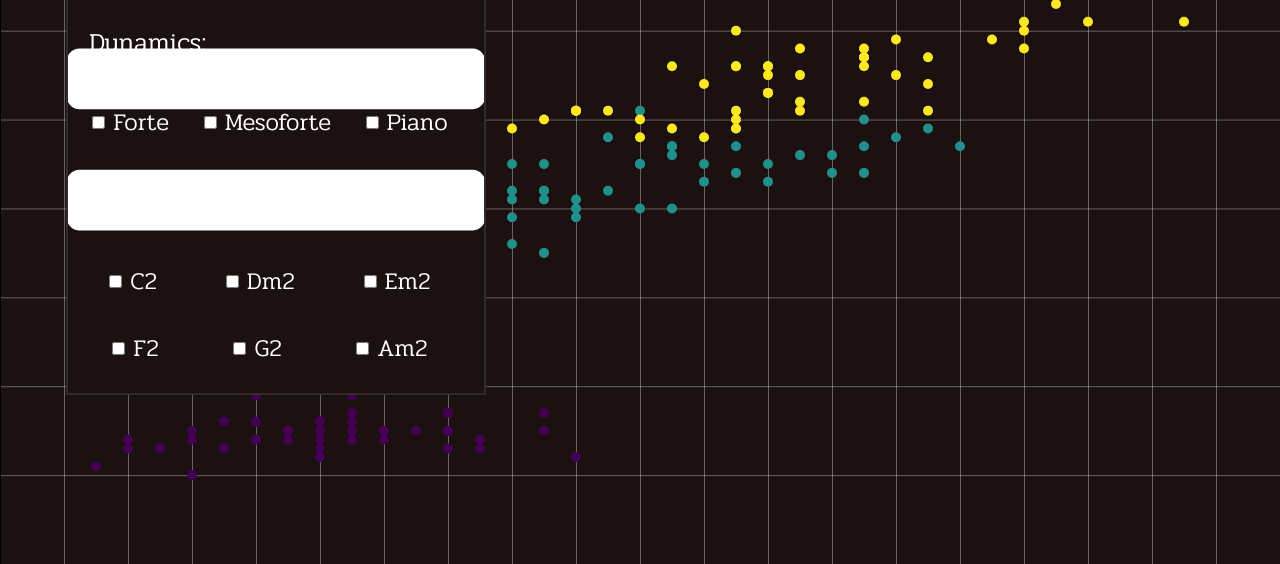
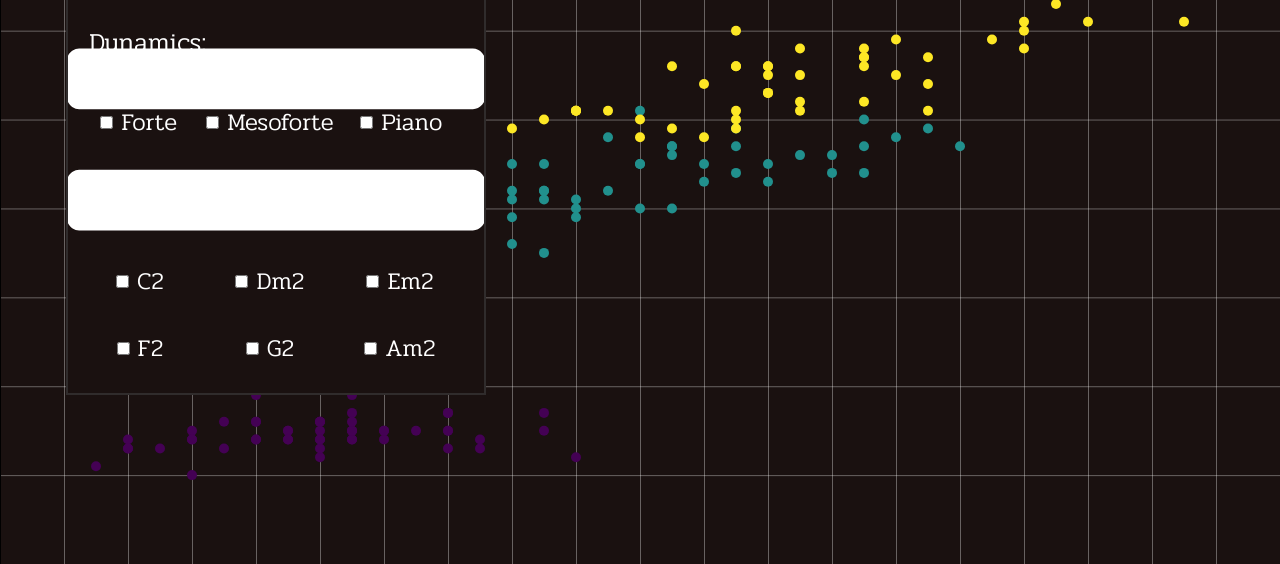
Before and after one commit to CreativAI-UC/timbreplay, a website built with webpack: page src/index.html in a window 1280 px wide. Shown: the part 236-800 px from the top of the page. Built offline with nearby package versions, Linux system fonts and the light colour scheme.

Commit message:
control box css improvements

```diff
--- a/src/css/main.css
+++ b/src/css/main.css
@@ -186,6 +186,7 @@ body {
   text-align: center;
   color: #ffffff;
   background-color: transparent;
+  cursor: pointer;
 }
 
 .hide {
@@ -200,7 +201,8 @@ body {
   height: 400px;
   left: 0px;
   top: 100px;
-  overflow-y: scroll;
+  overflow-y: auto;
+  overflow-x: hidden;
 
   /* Inside Auto Layout */
   flex: none;
@@ -232,12 +234,10 @@ div.row-element-check {
   display: flex;
   flex-direction: row;
   padding: 0px;
+  flex: 1 1 0px;
 
   position: static;
-
-  /* Inside Auto Layout */
-  flex: none;
-  align-self: flex-start;
+  justify-content: center;
 }
 
 .check-row label,
@@ -266,8 +266,9 @@ div#box-content p {
   color: #ffffff;
 }
 
-div#box-filter p, div#box-legend p {
-    font-weight: normal;
+div#box-filter p,
+div#box-legend p {
+  font-weight: normal;
   font-size: 26px;
   line-height: 40px;
   padding-left: 25px;
--- a/src/js/index.js
+++ b/src/js/index.js
@@ -10,18 +10,17 @@ import  {addPoint, toggleRec} from "./recording"
 const width = window.innerWidth
 const height = window.innerHeight
 
-
 // append the svg object to the body of the page
 var svg = d3
   .select("#dataviz")
   .append("div")
   // Container class to make it responsive.
   .classed("svg-container", true)
-  .style('padding-bottom',String((height/width)*100)+'%')
+  .style("padding-bottom", String((height / width) * 100) + "%")
   .append("svg")
   // Responsive SVG needs these 2 attributes and no width and height attr.
   .attr("preserveAspectRatio", "xMinYMin meet")
-  .attr("viewBox", "0 0 "+width+" "+height)
+  .attr("viewBox", "0 0 " + width + " " + height)
   // Class to make it responsive.
   .classed("svg-content-responsive", true)
   .append("g")
```
